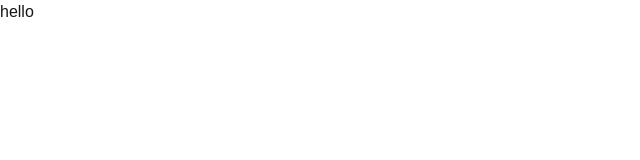
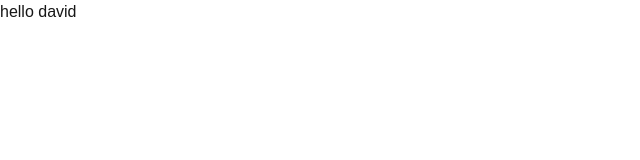
Before and after one commit to Etoad8473/chalant_dev, a Next.js app: page / in a window 1280 px wide. Shown: the top 160 px of the page, without its empty margins (0-640 px from the left). Built offline with nearby package versions, Linux system fonts and the light colour scheme.

Commit message:
third commit

```diff
--- a/app/page.tsx
+++ b/app/page.tsx
@@ -1,7 +1,7 @@
 export default function Home() {
   return (
     <div className="">
-      <p>hello</p>
+      <p>hello david</p>
     </div>
   );
 }
```
